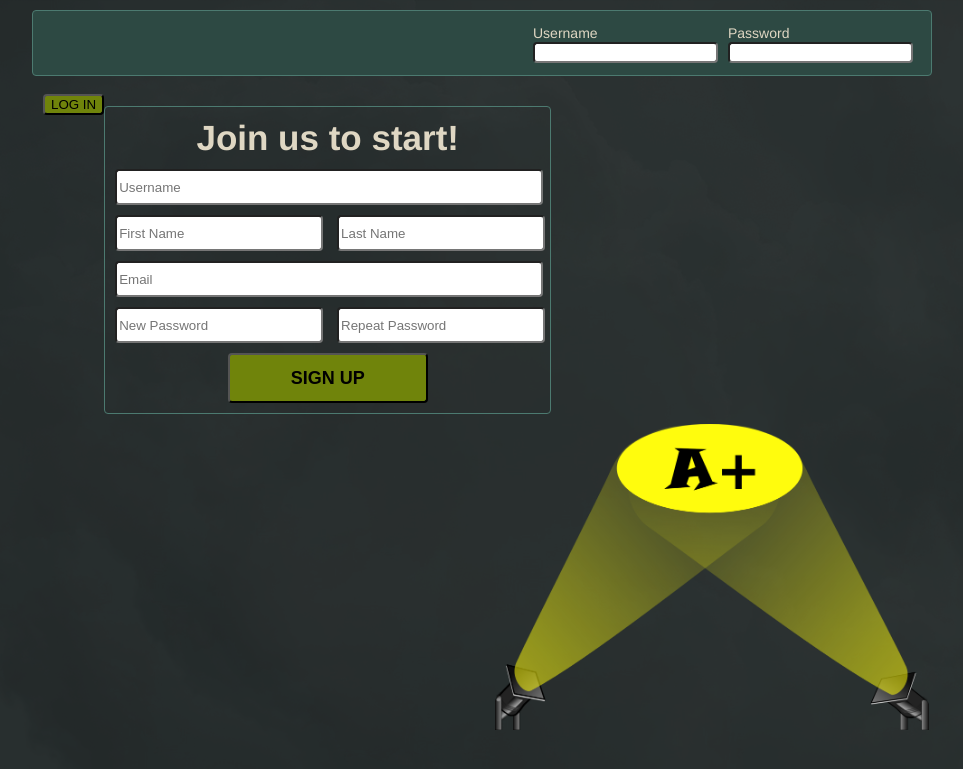
After one commit to xyfke/CP476-Project, a PHP site: page /landing_login_signup.html in a window 1280 px wide. The commit adds this page. Shown: the top 769 px of the page, without its empty margins (158-1121 px from the left). Run offline with PHP 8.4, Linux system fonts and the light colour scheme.

Commit message:
Set up log in and sign up page

```diff
--- a/css/styles.css
+++ b/css/styles.css
@@ -12,3 +12,91 @@
 
 	Version  2019-03-02
 	*/
+
+body{
+	font-family: 'Proxima Nova Soft', 'Helvetica Neue', sans-serif;
+	font-size: 14px;
+	line-height: 1.2;
+	color: black;
+	background-image: url(../images/background.png);
+	max-width: 900px;
+	margin: auto;
+	padding: 0;
+	border: 0;
+}
+
+/*------------------------------------------LOG IN */
+#loginHeader{
+	margin-top: 10px;
+	border: 0.009px solid #4c7a70;
+	border-radius: 4px;
+	height: 64px;
+	background-color: #2d4943;
+}
+.loginFormTitles{
+	color: #dfd7c3;
+}
+.loginFormBox{
+	border-radius: 4px;
+}
+#loginSubButton{
+	border-radius: 4px;
+	background-color: #70840b;
+}
+#loginSubButton:hover{
+	color: white;
+	background-color: #426328;
+	cursor: pointer;
+}
+
+/*------------------------------------------SIGN UP */
+#signupForm{
+	border: 0.009px solid #4c7a70;
+	border-radius: 4px;
+	margin-top: 30px;
+	width: 445px;
+	float: left;
+}
+#signupFormTitle{
+	text-align: center;
+	margin-top: 10px;
+	font-size: 35px;
+	color: #dfd7c3;
+	font-weight: bold;
+}
+.signupFormBox{
+	margin-top: 10px;
+	margin-left: 10px;
+	border-radius: 4px;
+	width: 420px;
+	height: 30px;
+}
+.signupFormBoxSmall{
+	margin-top: 10px;
+	margin-left: 10px;
+	border-radius: 4px;
+	width: 200px;
+	height: 30px;
+}
+#signupSubButton{
+	margin-top: 10px;
+	margin-bottom: 10px;
+	border-radius: 4px;
+	background-color: #70840b;
+	width: 200px;
+	height: 50px;
+	font-size: 18px;
+	font-weight: bold;
+}
+#signupSubButton:hover{
+	color: white;
+	background-color: #426328;
+	cursor: pointer;
+}
+#signupImg{
+	width:440px;
+	height: 306px;
+	float: right;
+	margin-left:10px;
+	margin-top: 10px;
+}
--- /dev/null
+++ b/landing_login_signup.html
@@ -0,0 +1,64 @@
+<!DOCTYPE html>
+<!-- landing_login_signup.html
+
+	CP476 Final Project
+
+	Author 1:  David Moreno-Bautista
+	ID 1:      151925580
+	Email 1:   more5580@mylaurier.ca
+
+	Author 2:  Xiang Ke
+	ID 2:	   150617130
+	Email 2:   kexx7130@mylaurier.ca
+
+	Version  2019-03-02
+	-->
+
+<html lang = "en">
+	<head>
+		<title> Log In or Sign Up </title>
+		<meta charset = "utf-8" />
+		<link rel="stylesheet" href="css/styles.css" />
+	</head>
+
+	<body>
+		<div id="loginHeader">
+			<form name="loginForm" action="">
+				<div style="float:left; padding-left:500px; padding-top:14px">
+					<div class="loginFormTitles"> Username </div>
+					<input type="text" name="userName" class="loginFormBox">
+				</div>
+				<div style="float:left; padding-left:10px; padding-top:14px">
+					<div class="loginFormTitles"> Password </div>
+					<input type="password" name="password" class="loginFormBox">
+				</div>
+				<div style="float:left; padding-left:10px; padding-top:14px">
+					<div style="visibility:hidden">.</div>
+					<input type="submit" name="submit" value="LOG IN" id="loginSubButton"/>
+				</div>
+			</form>
+		</div>
+
+		<div>
+			<form id="signupForm" name="signupForm" action="">
+				<div id="signupFormTitle"> Join us to start! </div>
+				<input type="text" name="userName" placeholder="Username" class="signupFormBox">
+				<div>
+					<input type="text" name="firstName" placeholder="First Name" class="signupFormBoxSmall">
+					<input type="text" name="lastName" placeholder="Last Name" class="signupFormBoxSmall">
+				</div>
+				<input type="text" name="email" placeholder="Email" class="signupFormBox">
+				<div>
+					<input type="password" name="password" placeholder="New Password" class="signupFormBoxSmall">
+					<input type="password" name="password" placeholder="Repeat Password" class="signupFormBoxSmall">
+				</div>
+				<div style="text-align:center">
+					<input type="submit" name="submit" value="SIGN UP" id="signupSubButton"/>
+				</div>
+			</form>
+			<div id="signupImg">
+				<img src="images/signupImg.png" alt="Signup Image" style="width:100%;height:100%;object-fit:contain;"/>
+			</div>
+		</div>
+	</body>
+</html>
```
Also changed, not shown: landing_login.html (deleted, +0 -30 lines), images/background.png (added), images/signupImg.png (added), landing_signup.html (deleted).
